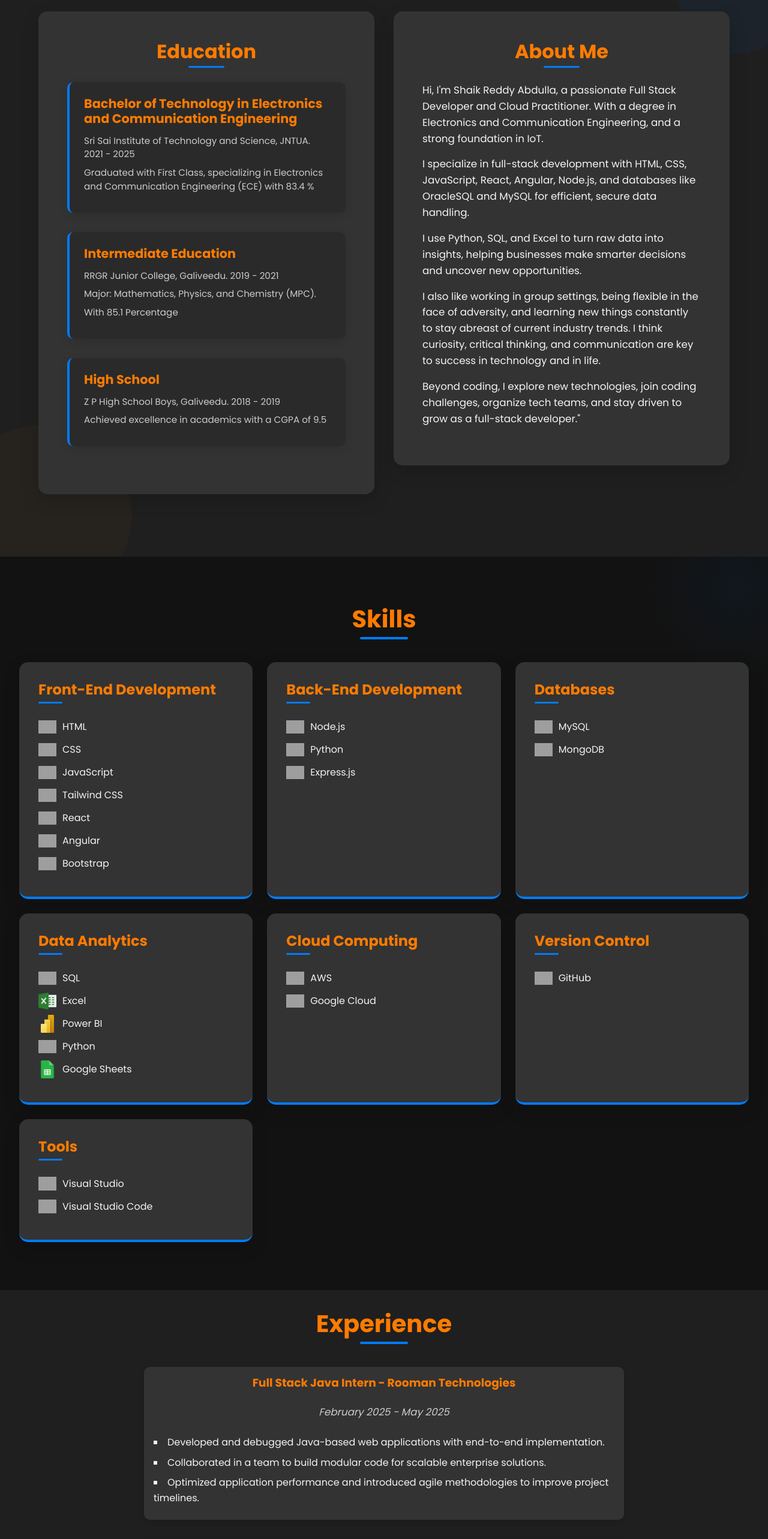
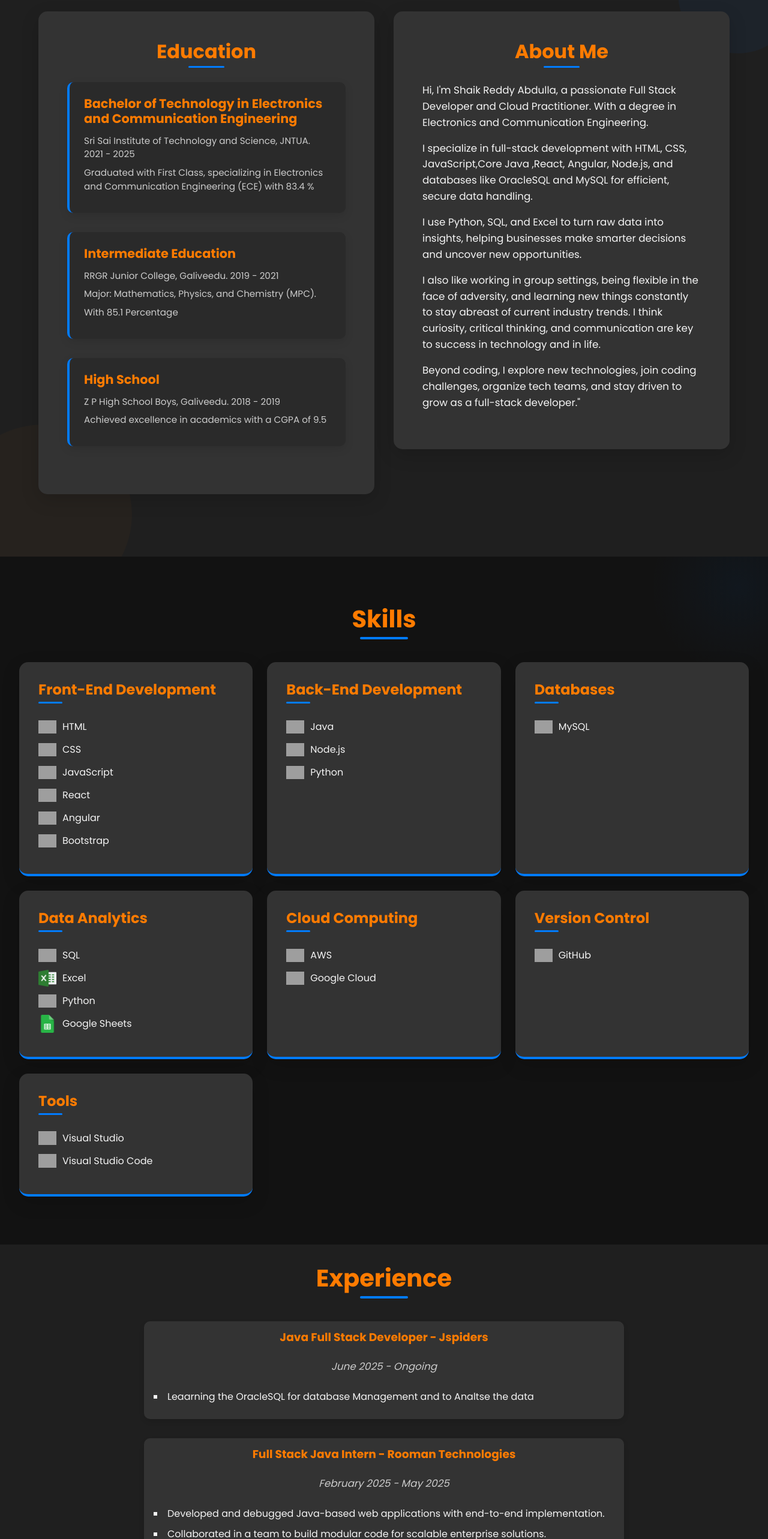
Before and after one commit to ShaikReddyAbdulla/Portfolio, a plain HTML site: page index.html in a window 1280 px wide. Shown: the part 960-3526 px from the top of the page at 60% size. Drawn offline with Linux system fonts and the light colour scheme; grey boxes are pictures that could not be loaded.

Commit message:
Update index.html

```diff
--- a/index.html
+++ b/index.html
@@ -70,8 +70,8 @@
         <!-- Right Side Container -->
         <div class="about-right">
             <h2>About Me</h2>
-            <p>Hi, I'm Shaik Reddy Abdulla, a passionate Full Stack Developer and Cloud Practitioner. With a degree in Electronics and Communication Engineering, and a strong foundation in IoT.</p>
-            <p>I specialize in full-stack development with HTML, CSS, JavaScript, React, Angular, Node.js, and databases like OracleSQL and MySQL for efficient, secure data handling.</p>
+            <p>Hi, I'm Shaik Reddy Abdulla, a passionate Full Stack Developer and Cloud Practitioner. With a degree in Electronics and Communication Engineering.</p>
+            <p>I specialize in full-stack development with HTML, CSS, JavaScript,Core Java ,React, Angular, Node.js, and databases like OracleSQL and MySQL for efficient, secure data handling.</p>
             <p>I use Python, SQL, and Excel to turn raw data into insights, helping businesses make smarter decisions and uncover new opportunities.</p>
             <p>I also like working in group settings, being flexible in the face of adversity, and learning new things constantly to stay abreast of current industry trends. I think curiosity, critical thinking, and communication are key to success in technology and in life.</p>
             <p>Beyond coding, I explore new technologies, join coding challenges, organize tech teams, and stay driven to grow as a full-stack developer."</p>
@@ -91,7 +91,6 @@
                     <li><img src="https://cdn.jsdelivr.net/gh/devicons/devicon/icons/html5/html5-original.svg" alt="HTML5"> HTML</li>
                     <li><img src="https://cdn.jsdelivr.net/gh/devicons/devicon/icons/css3/css3-original.svg" alt="CSS3"> CSS</li>
                     <li><img src="https://cdn.jsdelivr.net/gh/devicons/devicon/icons/javascript/javascript-original.svg" alt="JavaScript"> JavaScript</li>
-                    <li><img src="https://cdn.jsdelivr.net/gh/devicons/devicon/icons/tailwindcss/tailwindcss-original.svg" alt="Tailwind CSS"> Tailwind CSS</li>
                     <li><img src="https://cdn.jsdelivr.net/gh/devicons/devicon/icons/react/react-original.svg" alt="React"> React</li>
                     <li><img src="https://cdn.jsdelivr.net/gh/devicons/devicon/icons/angularjs/angularjs-original.svg" alt="Angular"> Angular</li>
                     <li><img src="https://cdn.jsdelivr.net/gh/devicons/devicon/icons/bootstrap/bootstrap-original.svg" alt="Bootstrap"> Bootstrap</li>
@@ -102,9 +101,9 @@
             <div class="skill-card">
                 <h3>Back-End Development</h3>
                 <ul>
+                    <li><img src="https://www.bing.com/ck/a?!&&p=2e09037bbac293a55e89e2297c6e7e25fedabb68470d18489c941ef1f8ee29b3JmltdHM9MTc1MDI5MTIwMA&ptn=3&ver=2&hsh=4&fclid=3ac3f8b2-f323-65b4-25fa-ec38f2d46471&u=a1L2ltYWdlcy9zZWFyY2g_cT1qYXZhJTIwbG9nbyUyMHBuZyZGT1JNPUlRRlJCQSZpZD1CMjQ4REVGQUJEMkEzNTYzRUFEMEU2ODNDQzgwNTVDRDA4RTg2MTBB&ntb=1" alt="Java"> Java</li>
                     <li><img src="https://cdn.jsdelivr.net/gh/devicons/devicon/icons/nodejs/nodejs-original.svg" alt="Node.js"> Node.js</li>
                     <li><img src="https://cdn.jsdelivr.net/gh/devicons/devicon/icons/python/python-original.svg" alt="Python"> Python</li>
-                    <li><img src="https://cdn.jsdelivr.net/gh/devicons/devicon/icons/express/express-original.svg" alt="Express.js"> Express.js</li>
                 </ul>
             </div>
 
@@ -113,7 +112,6 @@
                 <h3>Databases</h3>
                 <ul>
                     <li><img src="https://cdn.jsdelivr.net/gh/devicons/devicon/icons/mysql/mysql-original.svg" alt="MySQL"> MySQL</li>
-                    <li><img src="https://cdn.jsdelivr.net/gh/devicons/devicon/icons/mongodb/mongodb-original.svg" alt="MongoDB"> MongoDB</li>
                 </ul>
             </div>
 
@@ -123,7 +121,6 @@
                 <ul>
                     <li><img src="https://cdn.jsdelivr.net/gh/devicons/devicon/icons/azuresqldatabase/azuresqldatabase-original.svg" alt="SQL"> SQL</li>
                     <li><img src="img/excel.png" alt="Excel"> Excel</li>
-                    <li><img src="img/power_bi.svg" alt="Power BI"> Power BI</li>
                     <li><img src="https://cdn.jsdelivr.net/gh/devicons/devicon/icons/python/python-original.svg" alt="Python"> Python</li>
                     <li><img src="img/google_sheets.png" alt="Google Sheets"> Google Sheets</li>
                 </ul>
@@ -161,6 +158,14 @@
     <section id="experience">
         <h2>Experience</h2>
         <div class="experience-container">
+            <!-- Jspiders Internship -->
+            <div class="experience-item">
+                <h3>Java Full Stack Developer - Jspiders</h3>
+                <p class="experience-duration">June 2025 - Ongoing</p>
+                <ul>
+                    <li>Leaarning the OracleSQL for database Management and to Analtse the data</li>
+                </ul>
+            </div>
             <!-- Rooman Internship -->
             <div class="experience-item">
                 <h3>Full Stack Java Intern - Rooman Technologies</h3>
@@ -219,9 +224,9 @@
     <footer>
         <p>© 2025 Shaik Reddy Abdulla</p>
         <div class="social-links">
-            <a href="https://github.com/sainath-666" target="_blank" rel="noopener noreferrer">GitHub</a>
+            <a href="https://github.com/ShaikReddyAbdulla" target="_blank" rel="noopener noreferrer">GitHub</a>
             <a href="https://www.linkedin.com/in/shaik-reddy-abdulla-b26314235" target="_blank" rel="noopener noreferrer">LinkedIn</a>
-            <a href="https://www.linkedin.com/in/shaik-reddy-abdulla-b26314235" target="_blank" rel="noopener noreferrer">Instagram</a>
+            <a href="https://www.instagram.com/_nameisabbu_?igsh=MWJtM2t3bGRlZmF0cA==" target="_blank" rel="noopener noreferrer">Instagram</a>
         </div>
     </footer>
 </body>
```
